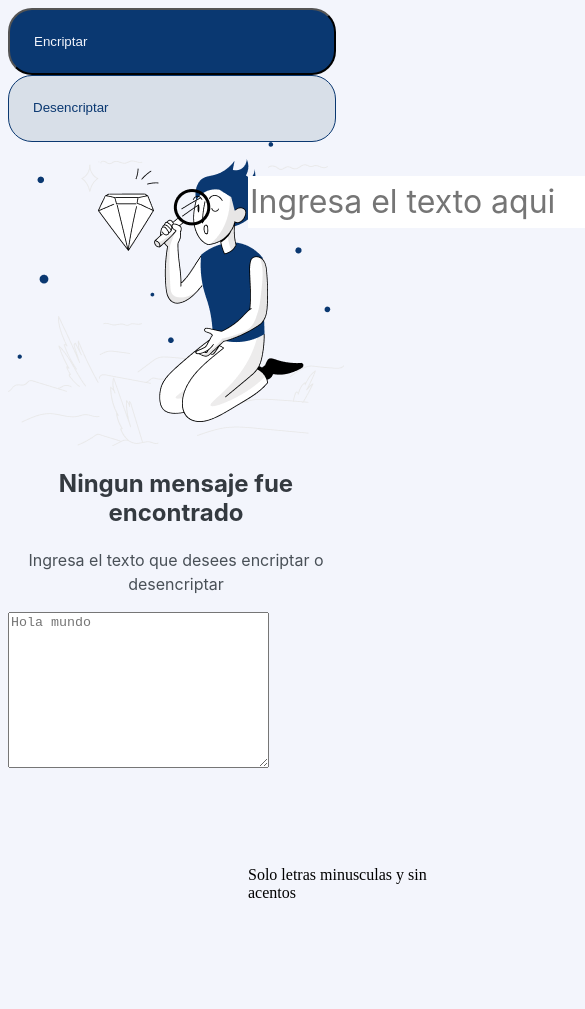
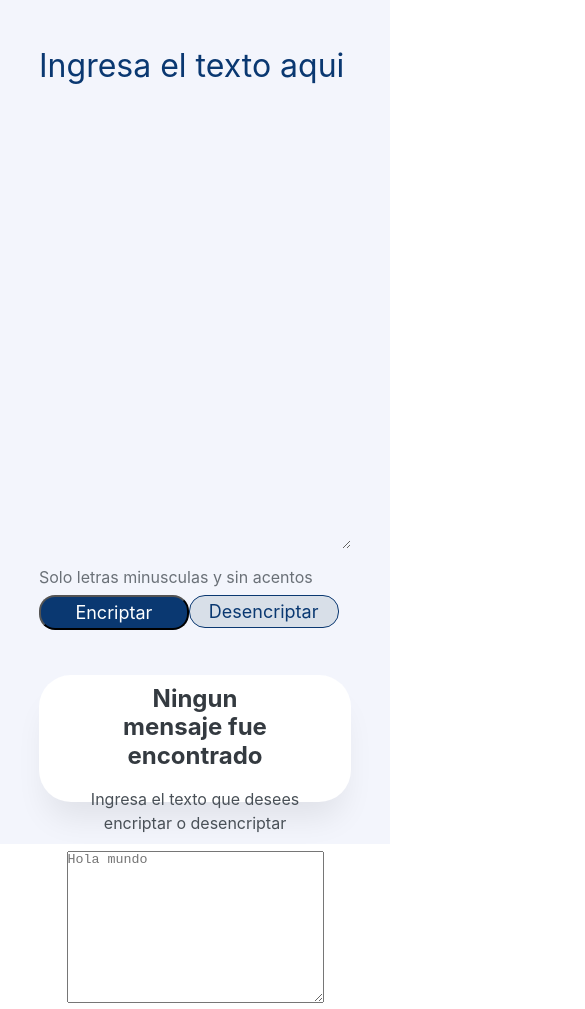
Before and after one commit to edisonrodriguez/pyencriptador, a plain HTML site: page index.html in a window 390 px wide. Shown: the top 1009 px of the page, 585 px wide, since content can reach past the window. Drawn offline with Linux system fonts and the light colour scheme.

Commit message:
segundo commit

```diff
--- a/index.html
+++ b/index.html
@@ -15,7 +15,7 @@
                 <p>Solo letras minusculas y sin acentos</p>
             </div>
             <div class="botones">
-                <button class="btn-encripter" type="button" onclick="encriptar()">
+                <button class="btn-encriptar" type="button" onclick="encriptar()">
                     Encriptar
                 </button>
                 <button class="btn-desencriptar" type="button" onclick="desencriptar()">
--- a/styles.css
+++ b/styles.css
@@ -1,135 +1,225 @@
-body{
-    /* Encriptador - 1 Desktop */
-
-position: relative;
-width: 1440px;
-height: 1024px;
-
-/* Light blue/light-blue-100 */
-background: #F3F5FC;
-
+* {
+    margin: 0;
+    padding: 0;
   }
 
-.encriptador textarea {
-    /* Ingrese el texto aqui */
+  .container {
+    position: relative;
+    width: 100vw;
+    height: 100vh;
+    background: #f3f5fc;
+  }
 
+  .texto {
     position: absolute;
-width: 577px;
-height: 48px;
-left: 240px;
-top: 168px;
-border: none; /* Elimina el borde */
-outline: none;
-
-
-font-family: 'Inter';
+    width: 42%;
+    height: 60%;
+    left: 12%;
+    top: 15%;
+    border: none;
+    font-family: "Inter";
     font-style: normal;
     font-weight: 400;
     font-size: 32px;
     line-height: 150%;
-/* identical to box height, or 48px */
-
-/* Dark blue/dark-blue-300 */
-color: #0A3871;
-
-
+    background-color: #f3f5fc;
   }
 
-.terminos p{
-    /* Frame 1 */
+  .texto::placeholder {
+    color: #0a3871;
+  }
 
-/* Auto layout */
+  .texto:focus,
+  .texto:active {
+    border: none;
+    outline: none;
+  }
+
+  .terminos {
     display: flex;
     flex-direction: row;
     align-items: center;
     padding: 0px;
     gap: 8px;
-
     position: absolute;
-width: 229px;
-height: 18px;
-left: 240px;
-top: 851px;
-
-
+    width: 80%;
+    left: 12%;
+    top: 80%;
   }
 
-.botones .btn-encripter{
- /* Button */
+  .terminos p {
+    font-family: "Inter";
+    font-style: normal;
+    font-weight: 400;
+    font-size: 12px;
+    line-height: 150%;
+    color: #495057;
+    opacity: 0.8;
+    flex: none;
+    order: 1;
+    flex-grow: 0;
+  }
 
-/* Auto layout */
+  .botones {
     display: flex;
     flex-direction: row;
     align-items: flex-start;
-padding: 24px;
-gap: 8px;
-
-width: 328px;
-height: 67px;
-
-/* Dark blue/dark-blue-300 */
-background: #0A3871;
-border-radius: 24px;
-color: #F3F5FC;
-
+    padding: 1% 0;
+    position: absolute;
+    width: 80%;
+    left: 12%;
+    top: 82%;
   }
 
-.botones .btn-desencriptar{
-    /* Button */
+  .btn-encriptar {
+    align-items: center;
+    justify-content: center;
+    padding: 2%;
+    gap: 8px;
+    width: 25%;
+    background-color: #0a3871;
+    border-radius: 24px;
+    font-family: "Inter";
+    font-size: 18px;
+    line-height: 19px;
+    text-align: center;
+    color: #fff;
+  }
 
+  .btn-desencriptar {
     box-sizing: border-box;
-
-/* Auto layout */
     display: flex;
     flex-direction: row;
     align-items: flex-start;
-padding: 24px;
+    justify-content: center;
+    padding: 2%;
     gap: 8px;
-
-width: 328px;
-height: 67px;
-
-/* Light gray */
-background: #D8DFE8;
-/* Dark blue/dark-blue-300 */
-border: 1px solid #0A3871;
+    width: 25%;
+    background: #d8dfe8;
+    border: 1px solid #0a3871;
     border-radius: 24px;
-color: #0A3871;
-
-
+    font-family: "Inter";
+    font-weight: 400;
+    font-size: 18px;
+    line-height: 19px;
+    text-align: center;
+    color: #0a3871;
   }
 
-#titulo-mensaje {
-    width: 336px;
-    height: 58px;
-    font-family: 'Inter', sans-serif;
+  .btn-desencriptar:hover,
+  .btn-encriptar:hover {
+    margin: 0.3%;
+    width: 24.5%;
+    padding: 1.8%;
+  }
+
+  .encriptado {
+    display: flex;
+    justify-content: center;
+    position: absolute;
+    width: 30%;
+    height: 90%;
+    left: 60%;
+    top: 5%;
+    background: #fff;
+    box-shadow: 0px 24px 32px -8px rgba(0, 0, 0, 0.08);
+    border-radius: 32px;
+  }
+
+  .mensaje-encriptado {
+    display: flex;
+    flex-direction: column;
+    align-items: center;
+    justify-content: center;
+    padding: 1%;
+    gap: 16px;
+    position: absolute;
+    width: 100%;
+    top: 65%;
+    text-align: center;
+  }
+
+  .mensaje-encriptado h2 {
+    width: 60%;
+    font-family: "Inter";
     font-style: normal;
     font-weight: 700;
     font-size: 24px;
-    line-height: 120%; /* Esto se traduce a aproximadamente 29px con font-size de 24px */
+    line-height: 120%;
     text-align: center;
-    color: #343A40; /* Gray/gray-500 */
-
+    color: #343a40;
   }
 
-#parrafo {
-    /* Ingresa el texto que desees encriptar o desencriptar. */
-
-width: 336px;
-height: 48px;
-
-font-family: 'Inter';
+  .mensaje-encriptado p {
+    width: 80%;
+    font-family: "Inter";
     font-style: normal;
     font-weight: 400;
     font-size: 16px;
     line-height: 150%;
-/* or 24px */
     text-align: center;
+    color: #495057;
+  }
 
-/* Gray/gray-400 */
-color: #495057;
+  .encriptado img {
+    position: absolute;
+    width: 80%;
+    height: 50%;
+    top: 15%;
+  }
 
-
-
-
+  /* Responsive design */
+  @media (max-width: 57.5em) {
+    .container {
+      display: flex;
+      flex-direction: row;
     }
+    .encriptar {
+      width: 100%;
+    }
+    .texto {
+      width: 80%;
+      height: 60%;
+      left: 10%;
+      top: 5%;
+    }
+    .terminos {
+      width: 80%;
+      left: 10%;
+      top: 67%;
+    }
+    .terminos p {
+      font-size: 16px;
+    }
+    .botones {
+      width: 80%;
+      left: 10%;
+      top: 70%;
+    }
+    .btn-encriptar,
+    .btn-desencriptar {
+      width: 48%;
+      border-radius: 16px;
+    }
+    .btn-encriptar:hover,
+    .btn-desencriptar:hover {
+      margin: 0.3%;
+      width: 47.5%;
+      padding: 1.8%;
+    }
+    .encriptado {
+      width: 80%;
+      height: 15%;
+      left: 10%;
+      top: 80%;
+    }
+    .mensaje-encriptado {
+      width: 100%;
+      top: 5%;
+    }
+    .encriptado img {
+      top: 0;
+      display: none;
+      visibility: hidden;
+    }
+  }
```
Lines whose indentation alone changed are shown as unchanged.
